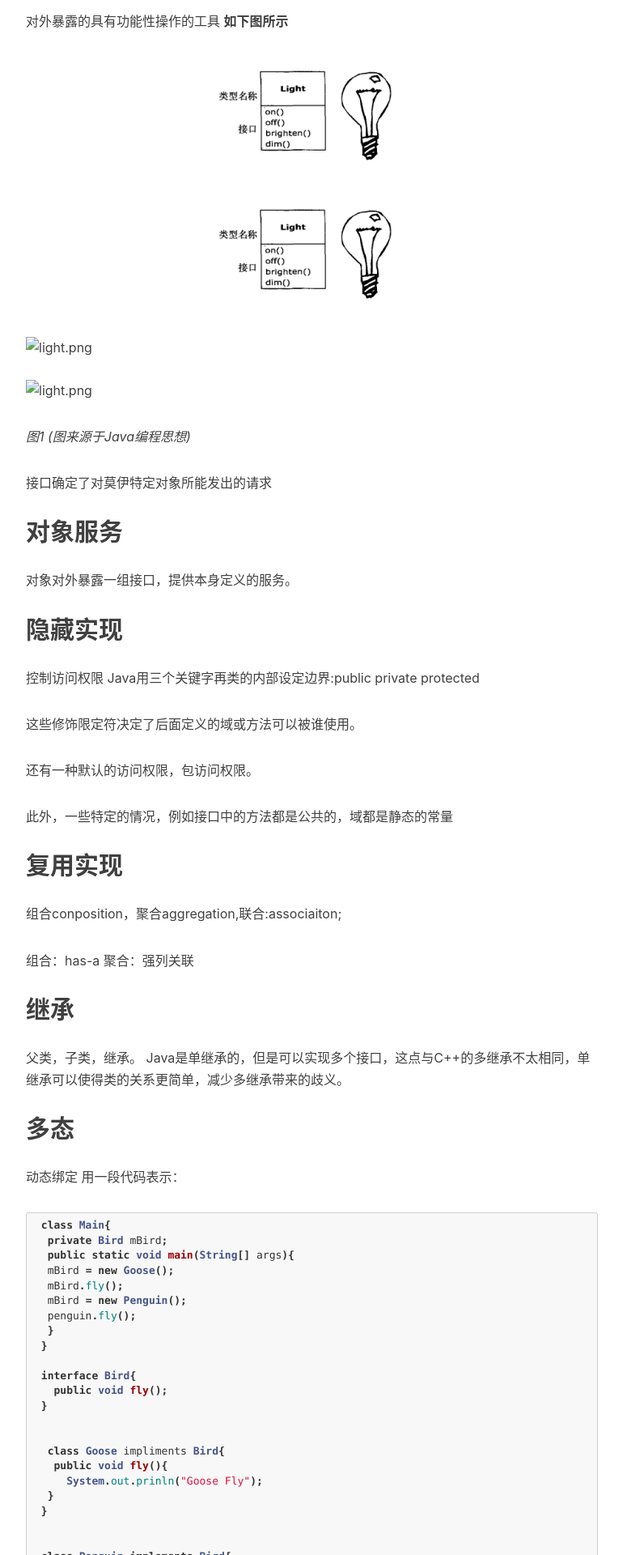
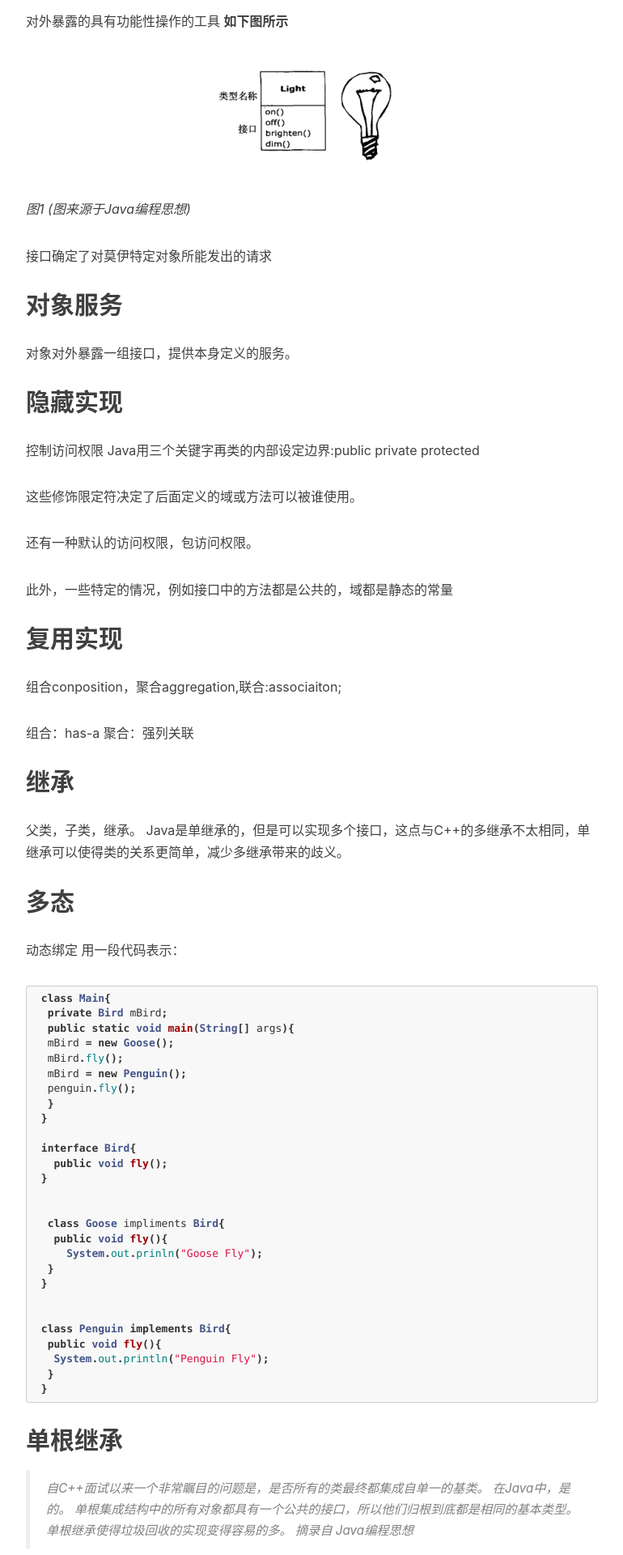
Before and after one commit to hefuduo/hefuduo.github.io, a Jekyll site: the page built from _posts/2016-12-02-javanote1-2016.markdown, in a window 1280 px wide. Shown: the part 1264-3184 px from the top of the page at 81% size, without its empty margins (233-1003 px from the left). Built offline with Jekyll 4.4.1, drawn with Linux system fonts in a browser that asks for light colours; nearby versions of some CDN libraries; comment, search, counter and statistics services are not loaded.

Commit message:
final commit for chapter 1

```diff
--- a/_posts/2016-12-02-javanote1-2016.markdown
+++ b/_posts/2016-12-02-javanote1-2016.markdown
@@ -33,11 +33,7 @@ tags:
 对外暴露的具有功能性操作的工具
  **如下图所示**
 
-![light.png](/img/light.png)
 ![light.png](/img/java/light.png)
-
-![light.png](img/light.png)
-![light.png](img/java/light.png)
 
 
 *图1 (图来源于Java编程思想)*
```
